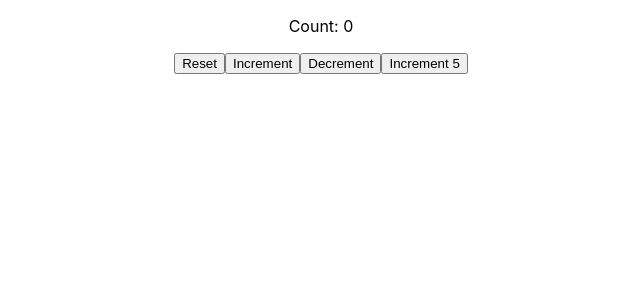
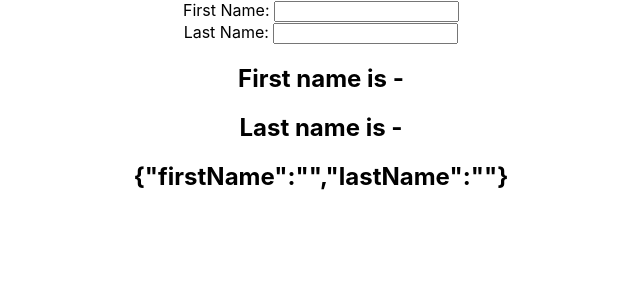
Before and after one commit to Naeem-ur-rahman/react-hooks, a React (Create React App) app: page / in a window 1280 px wide. Shown: the top 300 px of the page, without its empty margins (319-959 px from the left). Built offline with nearby package versions, Linux system fonts and the light colour scheme.

Commit message:
useState Object

```diff
--- a/src/App.js
+++ b/src/App.js
@@ -1,12 +1,14 @@
 import './App.css';
 // import HookCounter from './components/HookCounter';
-import HookCounterTwo from './components/HookCounterTwo';
+// import HookCounterTwo from './components/HookCounterTwo';
+import HookUseStateObject from './components/HookUseStateObject';
 
 function App() {
   return (
     <div className="App">
       {/* <HookCounter /> */}
-      <HookCounterTwo />
+      {/* <HookCounterTwo /> */}
+      <HookUseStateObject />
     </div>
   );
 }
--- /dev/null
+++ b/src/components/HookUseStateObject.js
@@ -0,0 +1,30 @@
+import React, { useState } from 'react'
+
+function HookUseStateObject() {
+     const [name, setName] = useState({ firstName: '', lastName: '' })
+     return (
+          <form>
+               <div>
+                    <label htmlFor='firstname'>First Name: </label>
+                    <input type='text'
+                         id='firstname'
+                         value={name.firstName}
+                         onChange={(e) => setName({ ...name, firstName: e.target.value })}
+                    />
+               </div>
+               <div>
+                    <label htmlFor='lastname'>Last Name: </label>
+                    <input type='text'
+                         id='lastname'
+                         value={name.lastName}
+                         onChange={(e) => setName({ ...name, lastName: e.target.value })}
+                    />
+               </div>
+
+               <h2>First name is - {name.firstName} </h2>
+               <h2>Last name is - {name.lastName} </h2>
+               <h2>{JSON.stringify(name)}</h2>
+          </form>
+     )
+}
+export default HookUseStateObject
```
